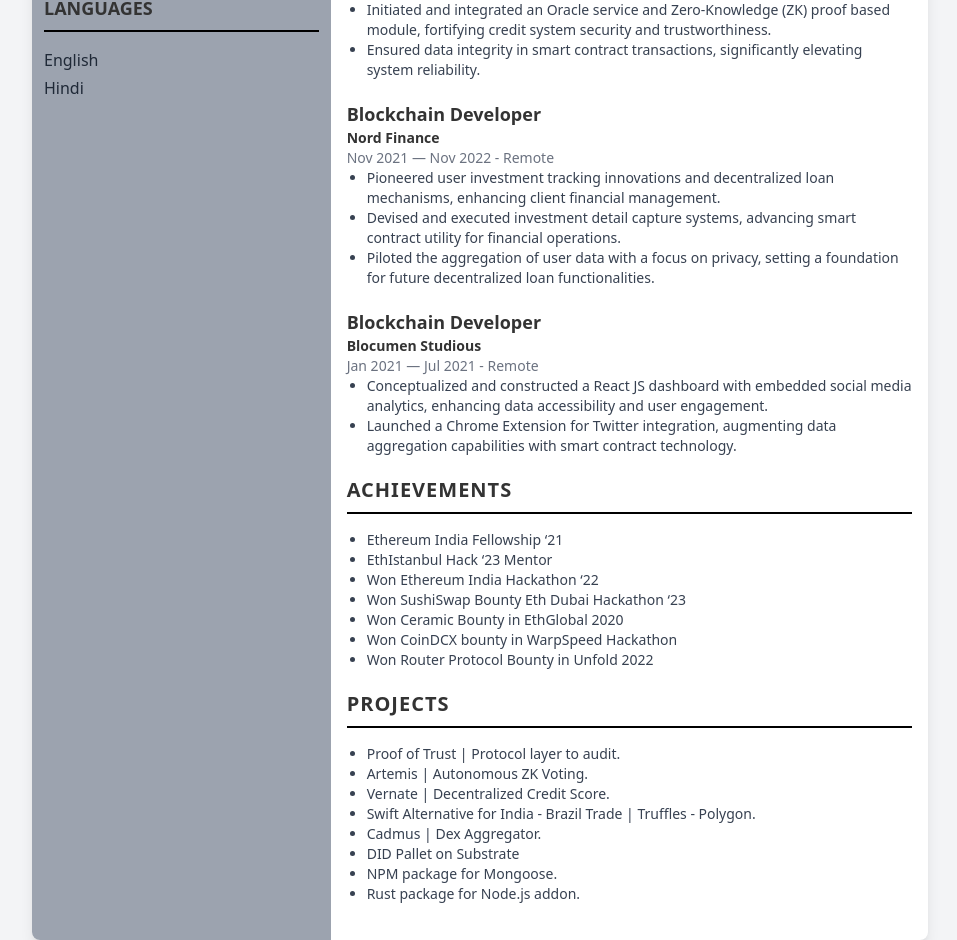
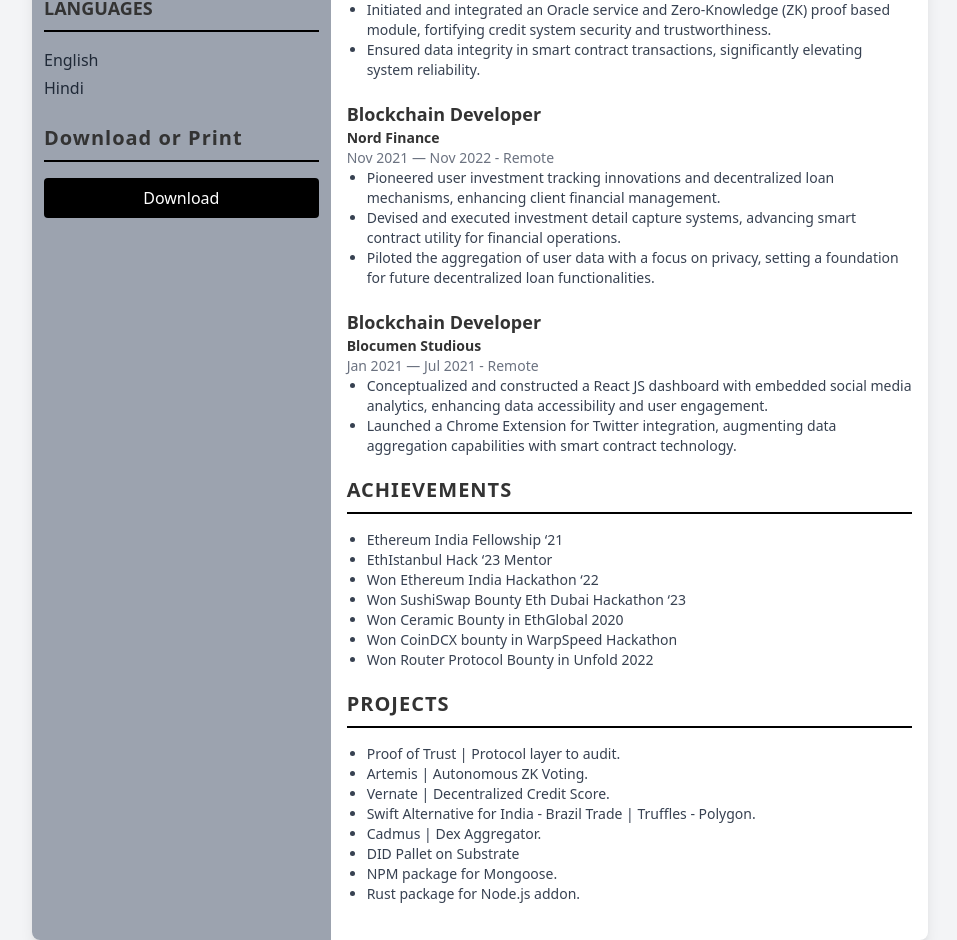
Before and after one commit to auralshin/auralshin.github.io, a React (Create React App) app: page /resume in a window 1280 px wide. Shown: the part 780-1720 px from the top of the page, without its empty margins (160-1117 px from the left). Built offline with nearby package versions, Linux system fonts and the light colour scheme; some icons are missing; a web font is replaced by a local one.

Commit message:
add download button

```diff
--- a/package.json
+++ b/package.json
@@ -18,11 +18,16 @@
     "@types/react": "^18.0.0",
     "@types/react-dom": "^18.0.0",
     "babel-plugin-macros": "^3.1.0",
+    "dom-to-image": "^2.6.0",
+    "html2canvas": "^1.4.1",
+    "html2pdf.js": "^0.10.1",
+    "jspdf": "^2.5.1",
     "react": "^18.2.0",
     "react-dom": "^18.2.0",
     "react-icons": "^4.12.0",
     "react-router-dom": "^6.21.0",
     "react-scripts": "5.0.1",
+    "react-to-print": "^2.14.15",
     "typescript": "^4.4.2",
     "web-vitals": "^2.1.0"
   },
@@ -51,6 +56,7 @@
     ]
   },
   "devDependencies": {
+    "@types/dom-to-image": "^2.6.7",
     "daisyui": "^4.4.19",
     "gh-pages": "^6.1.0",
     "tailwindcss": "^3.3.6"
--- a/public/index.html
+++ b/public/index.html
@@ -29,6 +29,7 @@
       Learn how to configure a non-root public URL by running `npm run build`.
     -->
     <title>Auralshin</title>
+    <script src="https://cdnjs.cloudflare.com/ajax/libs/html2pdf.js/0.10.1/html2pdf.bundle.min.js" integrity="sha512-GsLlZN/3F2ErC5ifS5QtgpiJtWd43JWSuIgh7mbzZ8zBps+dvLusV+eNQATqgA/HdeKFVgA5v3S/cIrLF7QnIg==" crossorigin="anonymous" referrerpolicy="no-referrer"></script>
   </head>
   <body>
     <noscript>You need to enable JavaScript to run this app.</noscript>
--- /dev/null
+++ b/src/declarations.d.ts
@@ -0,0 +1 @@
+declare module 'html2pdf.js';
--- a/src/resume/resume.tsx
+++ b/src/resume/resume.tsx
@@ -1,11 +1,13 @@
 // Resume.tsx
-import React from "react";
+import React, { useRef } from "react";
 import { PiLinkedinLogoBold } from "react-icons/pi";
 import { BsTwitterX } from "react-icons/bs";
 import { PiMediumLogoBold } from "react-icons/pi";
 import { PiGithubLogoBold } from "react-icons/pi";
 import { PiTelegramLogoDuotone } from "react-icons/pi";
 import { LiaExternalLinkAltSolid } from "react-icons/lia";
+import { useReactToPrint } from 'react-to-print';
+
 // Types.ts
 export interface SidebarSectionProps {
   title: string;
@@ -88,11 +90,14 @@
       <ul className="list-disc ml-5 text-gray-700">
         {descriptions.map((desc, index) => (
           <li key={index} className="text-sm">
-            <a href={`${link[index]}`} className="hover:underline flex items-center gap-x-2" target="_blank" rel="noopener noreferrer">
-                <p>
-                {desc}
-                </p>
-            <LiaExternalLinkAltSolid className="inline-block" />
+            <a
+              href={`${link[index]}`}
+              className="hover:underline flex items-center gap-x-2"
+              target="_blank"
+              rel="noopener noreferrer"
+            >
+              <p>{desc}</p>
+              <LiaExternalLinkAltSolid className="inline-block" />
             </a>
           </li>
         ))}
@@ -127,7 +132,13 @@
       <div className="flex-1 border-t-2 mb-4 border-black"></div>
       <div className="space-y-1 flex flex-col no-underline text-xs md:text-base">
         {links.map((link, index) => (
-          <a key={index} href={link.url} className="text-black hover:underline flex gap-x-2 items-center" target="_blank" rel="noopener noreferrer">
+          <a
+            key={index}
+            href={link.url}
+            className="text-black hover:underline flex gap-x-2 items-center"
+            target="_blank"
+            rel="noopener noreferrer"
+          >
             {link.logo}
             <p>{link.name}</p>
           </a>
@@ -137,11 +148,10 @@
   );
 };
 const Resume: React.FC = () => {
-  const headerInfo = {
-    name: "Anshul Kumar",
-    phone: "+9173496 32938",
-    email: "anshulspartan14@gmail.com",
-  };
+  const componentRef = useRef<HTMLDivElement>(null);
+  const handlePrint = useReactToPrint({
+    content: () => componentRef.current,
+  });
 
   const NameCard = () => {
     return (
@@ -157,15 +167,31 @@
     "Node.js",
     "Go (Programming Language)",
     "TypeScript / JavaScript",
-    "Ethereum"
+    "Ethereum",
   ];
   const languages = ["English", "Hindi"];
   const links = [
     { name: "GitHub", url: "https://github.com", logo: <PiGithubLogoBold /> },
-    { name: "LinkedIn", url: "https://linkedin.com", logo: <PiLinkedinLogoBold /> },
-    { name: "Twitter", url: "https://twitter.com/auralshin", logo: <BsTwitterX />},
-    { name: "Medium", url: "https://medium.com/@auralshin", logo: <PiMediumLogoBold />},
-    { name: "Telegram", url: "https://t.me/Auralshin", logo: <PiTelegramLogoDuotone />},
+    {
+      name: "LinkedIn",
+      url: "https://linkedin.com",
+      logo: <PiLinkedinLogoBold />,
+    },
+    {
+      name: "Twitter",
+      url: "https://twitter.com/auralshin",
+      logo: <BsTwitterX />,
+    },
+    {
+      name: "Medium",
+      url: "https://medium.com/@auralshin",
+      logo: <PiMediumLogoBold />,
+    },
+    {
+      name: "Telegram",
+      url: "https://t.me/Auralshin",
+      logo: <PiTelegramLogoDuotone />,
+    },
   ];
   const profileData = {
     summary:
@@ -258,7 +284,7 @@
   ];
 
   return (
-    <div className="max-w-4xl font-sans mx-auto h-auto grid grid-cols-12 bg-white shadow-lg rounded-lg overflow-hidden">
+    <div ref={componentRef} id="resume" className="max-w-4xl font-sans mx-auto h-auto grid grid-cols-12 bg-white shadow-lg rounded-lg overflow-hidden">
       <NameCard />
       <div className="bg-gray-400 col-span-4">
         <aside className="mt-36" aria-label="Sidebar">
@@ -270,6 +296,17 @@
             <SidebarLinks title="LINKS" links={links} />
             <SidebarSection title="SKILLS" items={skills} />
             <SidebarSection title="LANGUAGES" items={languages} />
+            <div className="flex flex-col justify-center">
+              <div className="text-xl font-bold mb-2 tracking-wider">Download or Print</div>
+              <div className="flex-1 border-t-2 mb-4 border-black"></div>
+
+              <button
+                onClick={handlePrint}
+                className="bg-black text-white py-2 px-4 rounded"
+              >
+                Download
+              </button>
+              </div>
           </div>
         </aside>
       </div>
@@ -305,10 +342,11 @@
               {projects.map((exp, index) => (
                 <Projects key={index} {...exp} />
               ))}
-              </div>
+            </div>
           </div>
         </div>
       </div>
+
     </div>
   );
 };
```
Also changed, not shown: 2 other files (tests, documents, lock files or other folders).
